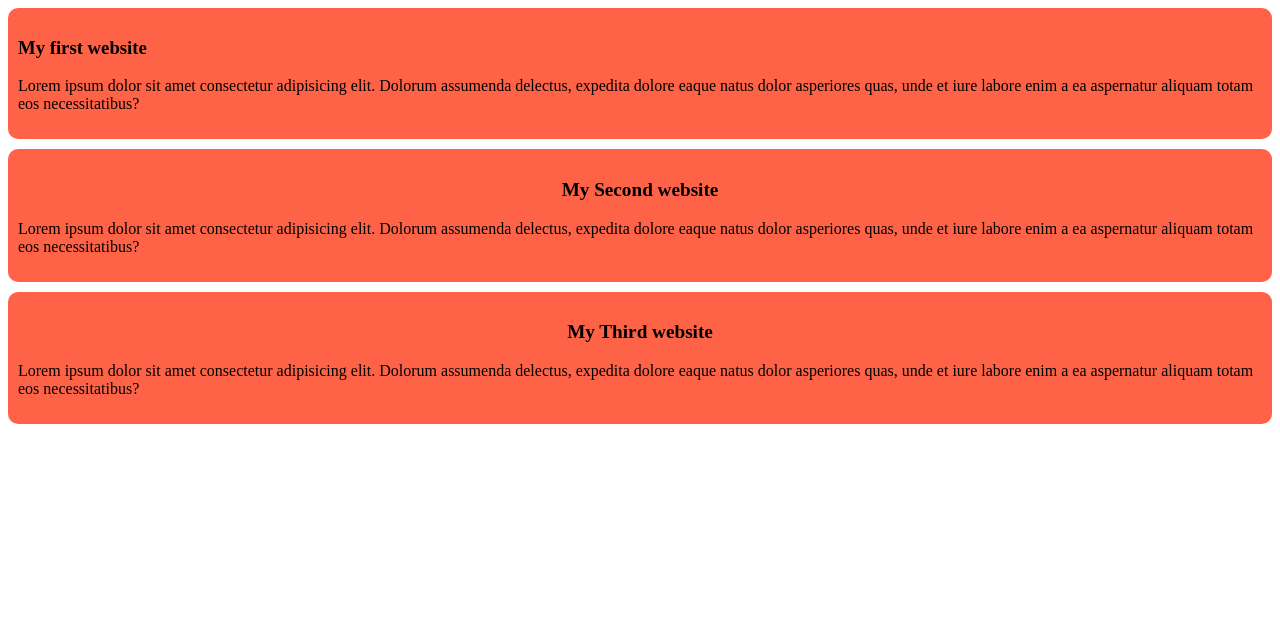
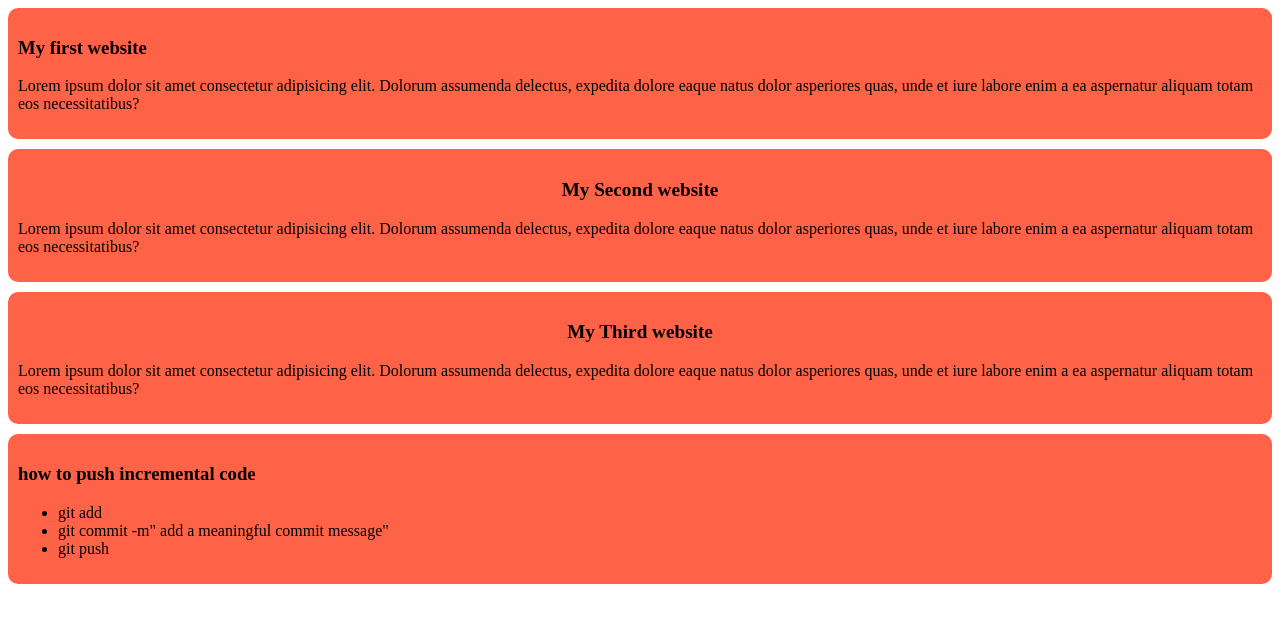
Before and after one commit to uddinsayeed912-spec/my-simple-website, a plain HTML site: page Index.html in a window 1280 px wide. Drawn offline with Linux system fonts and the light colour scheme.

Commit message:
added a list to push code

```diff
--- a/Index.html
+++ b/Index.html
@@ -19,6 +19,14 @@
         <h3 class="third">My Third website</h3>
         <p>Lorem ipsum dolor sit amet consectetur adipisicing elit. Dolorum assumenda delectus, expedita dolore eaque natus dolor asperiores quas, unde et iure labore enim a ea aspernatur aliquam totam eos necessitatibus?</p>
     </div>
+    <div>
+        <h3>how to push incremental code</h3>
+        <ul>
+            <li>git add</li>
+            <li>git commit -m" add a meaningful commit message"</li>
+            <li>git push</li>
+        </ul>
+    </div>
 
 
 
```
